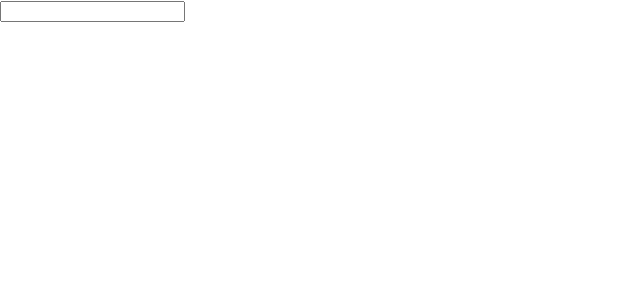
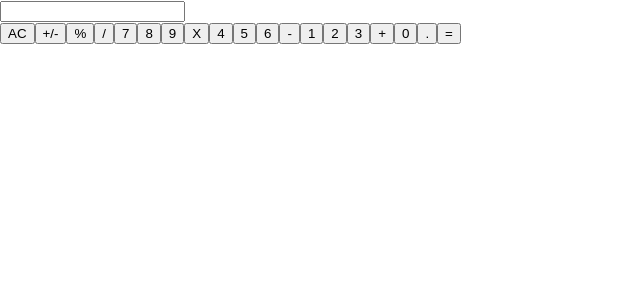
Before and after one commit to AmosPark/react-study-calculator, a React (Create React App) app in the folder calculator/: page / in a window 1280 px wide. Shown: the top 300 px of the page, without its empty margins (0-640 px from the left). Built offline with nearby package versions, Linux system fonts and the light colour scheme.

Commit message:
add buttons

```diff
--- a/calculator/src/App.js
+++ b/calculator/src/App.js
@@ -1,10 +1,12 @@
 import React from 'react';
 import CalculInput from './CalculInput';
+import CalButtons from './CalButtons';
 
 function App() {
   return (
     <>
       <CalculInput />
+      <CalButtons />
     </>
   );
 }
--- /dev/null
+++ b/calculator/src/CalButtons.js
@@ -0,0 +1,67 @@
+import React from "react";
+
+function CalButtons () {
+    return (
+        <div>
+            <button name = "AC">
+                AC
+            </button>
+            <button name = "+/-">
+                +/-
+            </button>
+            <button name = "%">
+                %
+            </button>
+            <button name = "/">
+                /
+            </button>
+            <button name = "7">
+                7
+            </button>
+            <button name = "8">
+                8
+            </button>
+            <button name = "9">
+                9
+            </button>
+            <button name = "X">
+                X
+            </button>
+            <button name = "4">
+                4
+            </button>
+            <button name = "5">
+                5
+            </button>
+            <button name = "6">
+                6
+            </button>
+            <button name = "-">
+                -
+            </button>
+            <button name = "1">
+                1
+            </button>
+            <button name = "2">
+                2
+            </button>
+            <button name = "3">
+                3
+            </button>
+            <button name = "+">
+                +
+            </button>
+            <button name = "0">
+                0
+            </button>
+            <button name = ".">
+                .
+            </button>
+            <button name = "=">
+                =
+            </button>
+        </div>
+    );
+}
+
+export default CalButtons;
```
